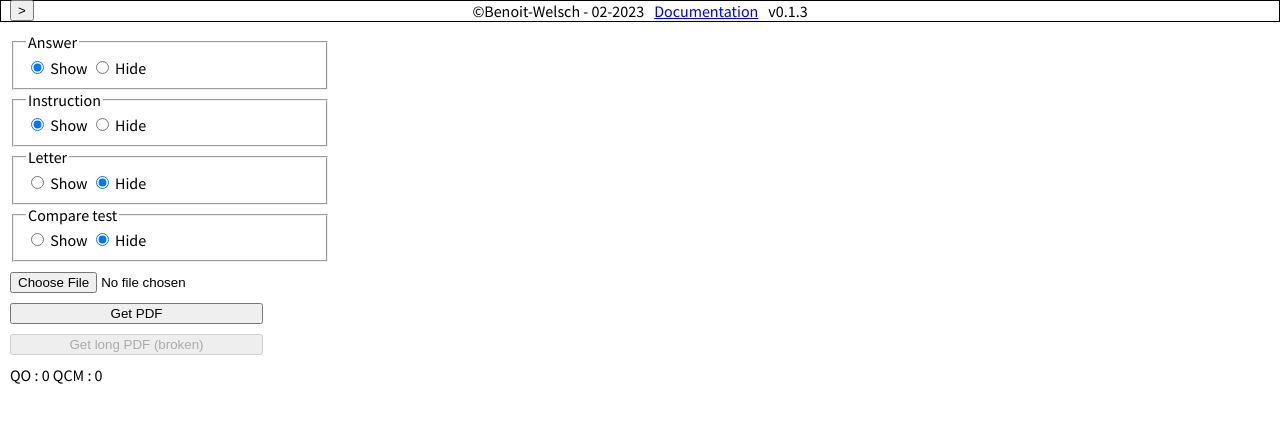
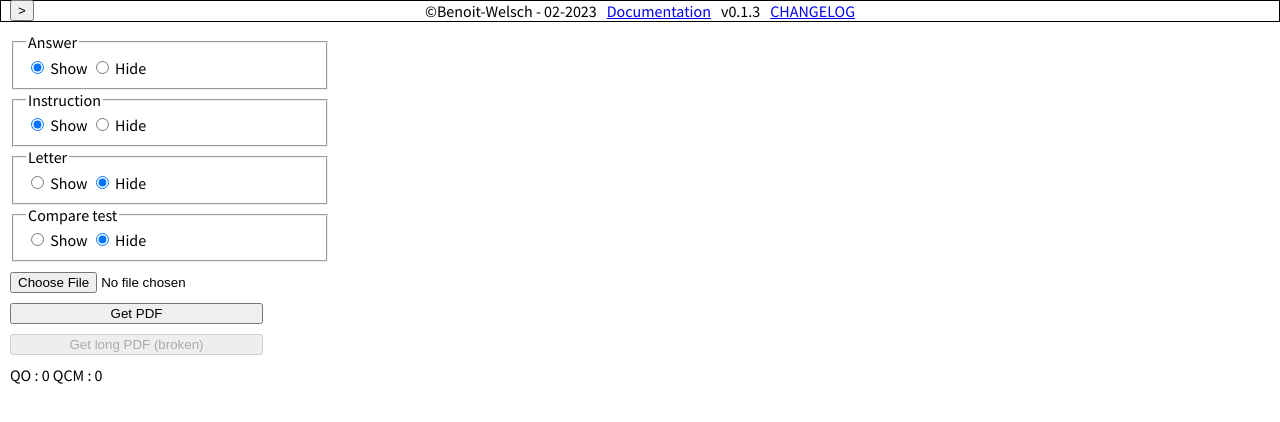
Before and after one commit to Benoit-Welsch/SPF_Open, a Svelte app in the folder tao_export/: page / in a window 1280 px wide. Shown: the top 422 px of the page. Built offline with nearby package versions, Linux system fonts and the light colour scheme.

Commit message:
Feat : Changelog 2/2

```diff
--- a/tao_export/src/App.svelte
+++ b/tao_export/src/App.svelte
@@ -38,9 +38,17 @@
 
 <header>
   <div class="copy">&copy;Benoit-Welsch - 02-2023</div>
-  <div class="doc"><a href="/documentation.pdf">Documentation</a></div>
+  <div class="doc">
+    <a href="/documentation.pdf" target="_blank">Documentation</a>
+  </div>
   <!-- svelte-ignore missing-declaration -->
   <div class="version">v{PKG.version}</div>
+  <div>
+    <a
+      href="https://github.com/Benoit-Welsch/SPF_Open/blob/Prod/tao_export/CHANGELOG.md"
+      target="_blank">CHANGELOG</a
+    >
+  </div>
 </header>
 
 <main>
```
Also changed, not shown: 1 other file (tests, documents, lock files or other folders).
